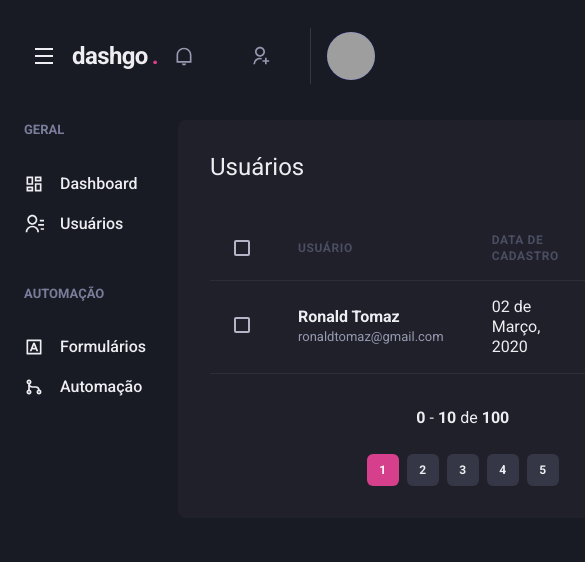
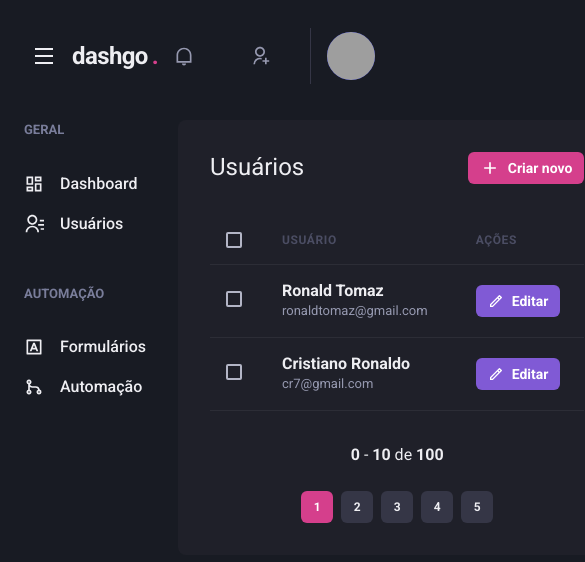
Before and after one commit to ronaldprofile/dashgo-ignite, a Next.js app: page /users in a window 390 px wide. Shown: the top 562 px of the page, 585 px wide, since content can reach past the window. Built offline with nearby package versions, Linux system fonts and the light colour scheme; grey boxes are pictures that could not be loaded.

Commit message:
I added responsiveness rules to components

```diff
--- a/src/pages/_app.tsx
+++ b/src/pages/_app.tsx
@@ -2,10 +2,14 @@ import { AppProps } from "next/app";
 import { ChakraProvider } from "@chakra-ui/react";
 import { theme } from "../styles/theme";
 
+import { SidebarDrawerProvider } from "../contexts/SidebarDrawerContext";
+
 function MyApp({ Component, pageProps }: AppProps) {
   return (
     <ChakraProvider theme={theme}>
-      <Component {...pageProps} />
+      <SidebarDrawerProvider>
+        <Component {...pageProps} />
+      </SidebarDrawerProvider>
     </ChakraProvider>
   );
 }
--- a/src/pages/dashboard.tsx
+++ b/src/pages/dashboard.tsx
@@ -23,7 +23,7 @@ export default function Dashboard() {
           minChildWidth="320px"
           alignItems="flex-start"
         >
-          <Box p="8" bg="gray.800" borderRadius={8} pb="4">
+          <Box p={["6", "8"]} bg="gray.800" borderRadius={8} pb="4">
             <Text fontSize="lg" mb="4">
               Inscritos da semana
             </Text>
@@ -31,7 +31,7 @@ export default function Dashboard() {
             <Chart type="area" height={160} options={options} series={series} />
           </Box>
 
-          <Box p="8" bg="gray.800" borderRadius={8} pb="4">
+          <Box p={["6", "8"]} bg="gray.800" borderRadius={8} pb="4">
             <Text fontSize="lg" mb="4">
               Taxa de abertura
             </Text>
--- a/src/pages/users/index.tsx
+++ b/src/pages/users/index.tsx
@@ -11,14 +11,21 @@ import {
   Th,
   Tr,
   Td,
-  Checkbox
+  Checkbox,
+  useBreakpointValue
 } from "@chakra-ui/react";
+import Link from "next/link";
 import { RiAddLine, RiPencilLine } from "react-icons/ri";
 import { Sidebar } from "../../components/Sidebar";
 import { Header } from "../../components/Header";
 import { Pagination } from "../../components/Pagination";
 
 export default function UserList() {
+  const isWideVersion = useBreakpointValue({
+    base: false,
+    lg: true
+  });
+
   return (
     <Box>
       <Header />
@@ -30,6 +37,8 @@ export default function UserList() {
             <Heading size="lg" fontWeight="normal">
               Usuários
             </Heading>
+
+            <Link href="/users/create" passHref>
               <Button
                 as="a"
                 size="sm"
@@ -40,24 +49,25 @@ export default function UserList() {
               >
                 Criar novo
               </Button>
+            </Link>
           </Flex>
 
-          <Table colorScheme="whiteAlpha">
+          <Table colorScheme="whiteAlpha" width="100%">
             <Thead>
               <Tr>
-                <Th p="6" color="gray.300" width="8">
+                <Th p={["4", "4", "6"]} color="gray.300" width="8">
                   <Checkbox colorScheme="pink" />
                 </Th>
 
                 <Th>Usuário</Th>
-                <Th>Data de cadastro</Th>
-                <Th width="8"></Th>
+                {isWideVersion && <Th>Data de cadastro</Th>}
+                <Th width="8">Ações</Th>
               </Tr>
             </Thead>
 
-            <Tbody>
+            <Tbody overflowX="auto">
               <Tr>
-                <Td p="6">
+                <Td p={["4", "4", "6"]}>
                   <Checkbox colorScheme="pink" />
                 </Td>
 
@@ -70,7 +80,35 @@ export default function UserList() {
                   </Box>
                 </Td>
 
-                <Td>02 de Março, 2020</Td>
+                {isWideVersion && <Td>02 de Março, 2020</Td>}
+                <Td>
+                  <Button
+                    as="a"
+                    size="sm"
+                    fontSize="sm"
+                    colorScheme="purple"
+                    leftIcon={<Icon as={RiPencilLine} fontSize="16" />}
+                    cursor="pointer"
+                  >
+                    Editar
+                  </Button>
+                </Td>
+              </Tr>
+              <Tr>
+                <Td p={["4", "4", "6"]}>
+                  <Checkbox colorScheme="pink" />
+                </Td>
+
+                <Td>
+                  <Box>
+                    <Text fontWeight="bold">Cristiano Ronaldo</Text>
+                    <Text fontSize="small" color="gray.300">
+                      cr7@gmail.com
+                    </Text>
+                  </Box>
+                </Td>
+
+                {isWideVersion && <Td>02 de Março, 2020</Td>}
                 <Td>
                   <Button
                     as="a"
```
Also changed, not shown: src/pages/index.tsx (+51 -3 lines), src/pages/users/create.tsx (+10 -4 lines). Lines whose indentation alone changed are shown as unchanged.
